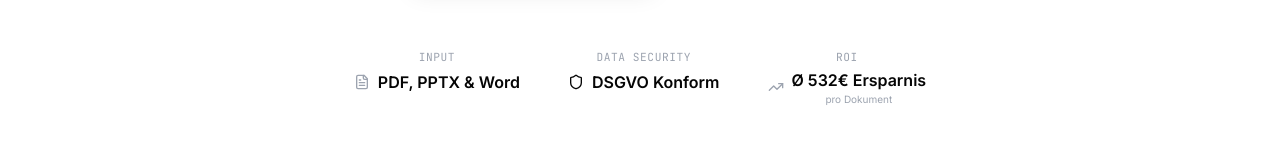
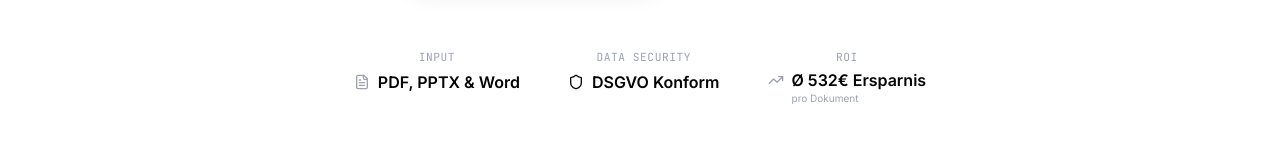
Before and after one commit to Lugier/Slaide-Website, a Next.js app: page / in a window 1280 px wide. Shown: the part 702-862 px from the top of the page. Built offline with nearby package versions, Linux system fonts and the light colour scheme.

Commit message:
style: remove parentheses from ROI subtext and align hero ROI badge

```diff
--- a/components/sections/hero-section.tsx
+++ b/components/sections/hero-section.tsx
@@ -97,11 +97,11 @@ function HeroSectionComponent(): JSX.Element {
             </div>
             <div className="space-y-1 group cursor-default">
               <div className="unix-badge text-gray-400 mb-1">ROI</div>
-              <div className="flex gap-2 text-black items-center justify-center font-semibold">
-                <TrendingUp className="w-4 h-4 text-gray-400" aria-hidden="true" />
-                <div className="flex flex-col items-center leading-tight">
-                  <span className="block">Ø 532€ Ersparnis</span>
-                  <span className="text-[10px] text-gray-400 font-normal mt-1 leading-none">pro Dokument</span>
+              <div className="flex gap-2 text-black items-start justify-center font-semibold">
+                <TrendingUp className="w-4 h-4 text-gray-400 mt-0.5" aria-hidden="true" />
+                <div className="flex flex-col items-start leading-tight">
+                  <span>Ø 532€ Ersparnis</span>
+                  <span className="text-[10px] text-gray-400 font-normal mt-0.5">pro Dokument</span>
                 </div>
               </div>
             </div>
--- a/components/sections/roi-section.tsx
+++ b/components/sections/roi-section.tsx
@@ -273,7 +273,7 @@ function ROISectionComponent(): JSX.Element {
                     <div className="text-4xl font-bold text-green-600 leading-tight">
                       {calculations.savingsPerCycle.toLocaleString('de-DE', { style: 'currency', currency: 'EUR', maximumFractionDigits: 0 })}
                     </div>
-                    <div className="text-xs text-green-700 font-medium mt-1.5">Kosteneinsparung (pro Dokument)</div>
+                    <div className="text-xs text-green-700 font-medium mt-1.5">Kosteneinsparung pro Dokument</div>
                   </div>
                   {calculations.timeSavedHours > 0 || calculations.timeSavedMinutes > 0 ? (
                     <>
```
